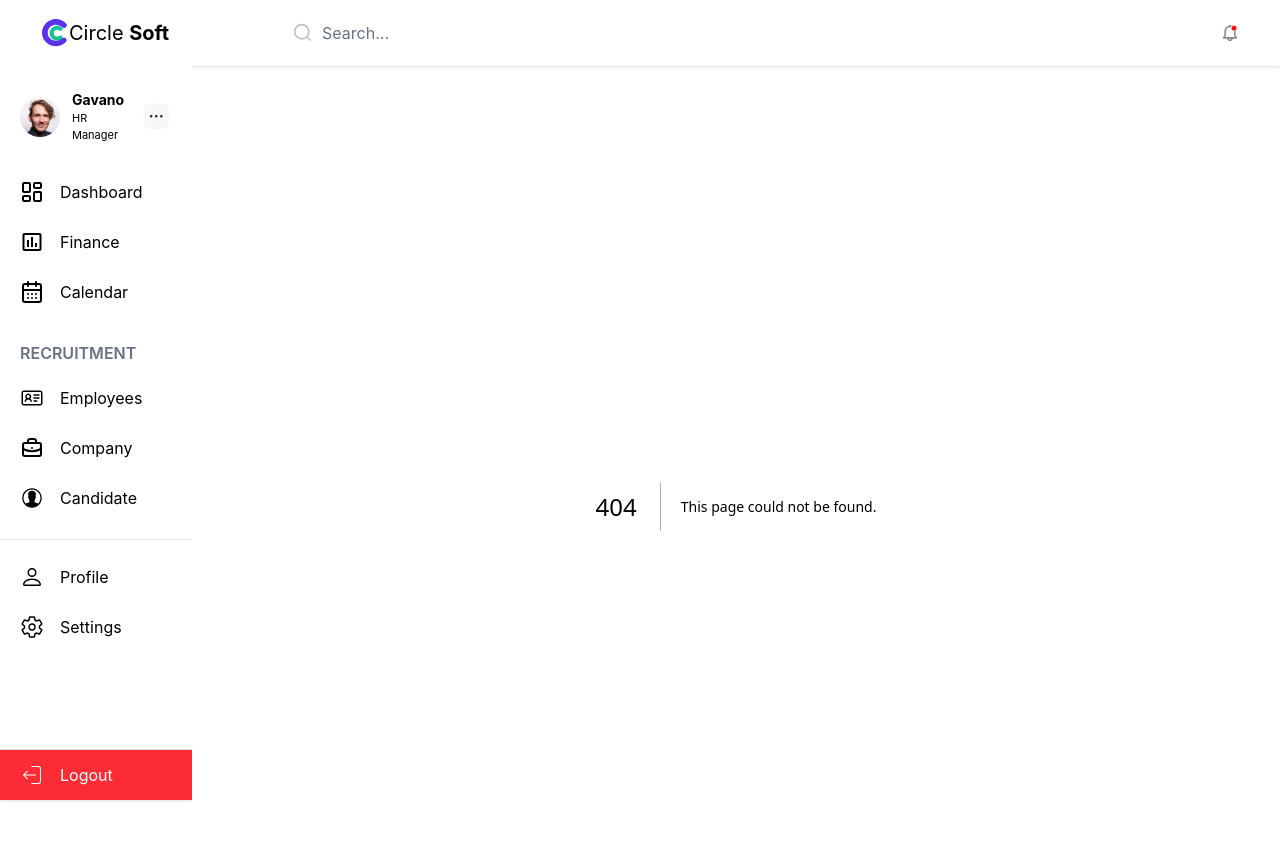
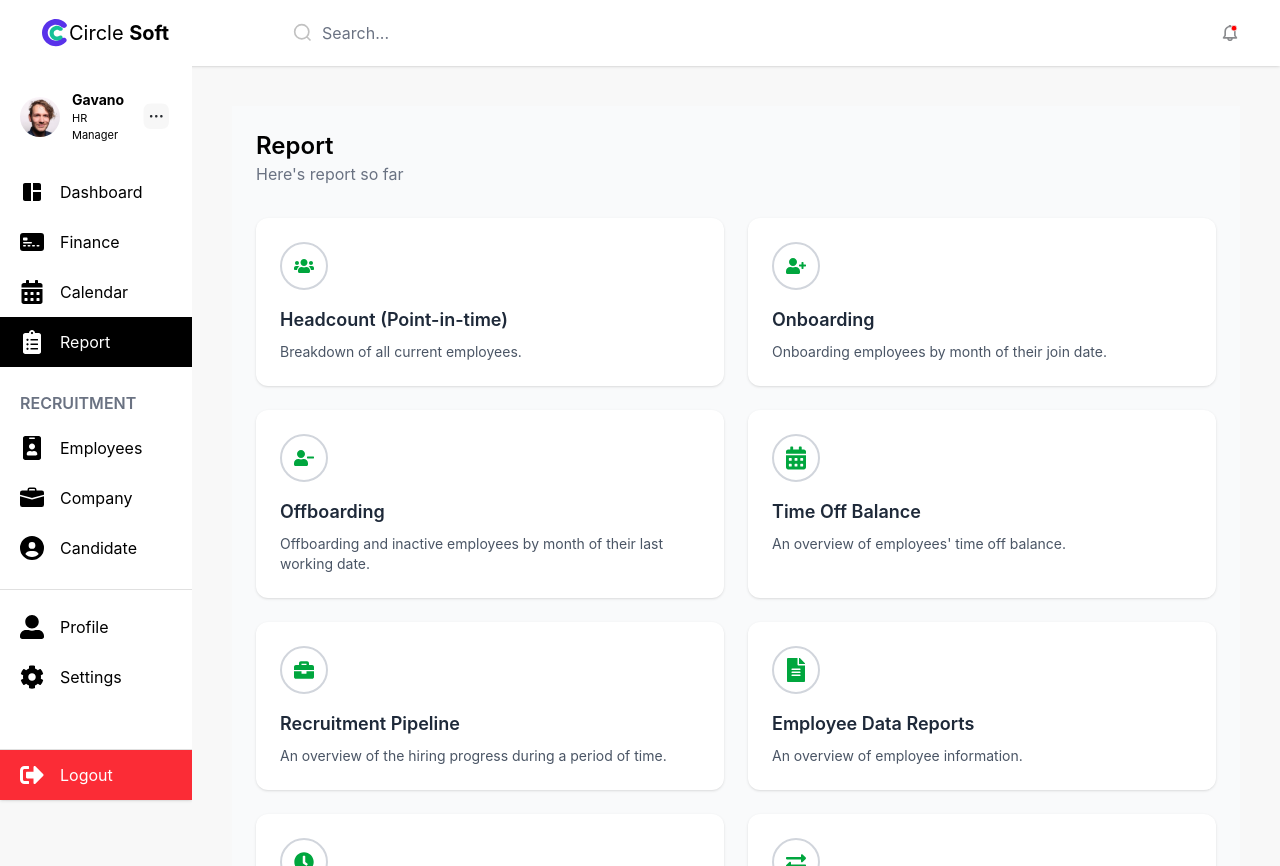
Before and after one commit to alameenbalogun/circleSoft, a Next.js app: page /report in a window 1280 px wide. Before the commit this address had no page. Built offline with nearby package versions, Linux system fonts and the light colour scheme.

Commit message:
added new page and updated sidebar icons

```diff
--- /dev/null
+++ b/src/app/report/page.js
@@ -0,0 +1,22 @@
+import PageLayout from "@/src/components/PageLayout";
+import ReportCard from "@/src/components/ReportCard";
+import { reportData } from "@/src/json/reportData";
+
+export default function Page() {
+  return (
+    <PageLayout>
+      <main className="min-h-screen bg-gray-50 p-6">
+        <div className="max-w-9xl mx-auto">
+          <h1 className="text-2xl font-semibold text-black">Report</h1>
+          <p className="text-gray-500 mb-8">Here's report so far</p>
+
+          <div className="grid grid-cols-1 sm:grid-cols-2 lg:grid-cols-2 gap-6">
+            {reportData.map((item,index)=> (
+                <ReportCard key={index} icon={item.icon} title={item.title} description={item.description} />
+            ))}
+          </div>
+        </div>
+      </main>
+    </PageLayout>
+  );
+}
--- /dev/null
+++ b/src/components/ReportCard.js
@@ -0,0 +1,11 @@
+export default function ReportCard({ icon: Icon, title, description }) {
+    return(
+        <div className="bg-white p-6 rounded-xl shadow hover:shadow-md transition all cursor-pointer ">
+            <div className="w-12 h-12 p-3 flex items-center justify-center rounded-full bg-white text-green-600 text-2xl mb-4 border-2 border-gray-300">
+                {Icon && <Icon  />}
+            </div>
+            <h3 className="text-lg font-semibold text-gray-800 mb-2">{title}</h3>
+            <p className="text-gray-600 text-sm mt-1">{description}</p>
+        </div>
+    )
+}
--- a/src/components/Sidebar.js
+++ b/src/components/Sidebar.js
@@ -2,14 +2,11 @@
 
 import Link from "next/link";
 import { usePathname } from "next/navigation";
-import { MdInsertChartOutlined } from "react-icons/md";
-import { LuLayoutDashboard, LuCalendarDays } from "react-icons/lu";
-import { LiaIdCard } from "react-icons/lia";
-import { TbBriefcase } from "react-icons/tb";
-import { IoIosContact } from "react-icons/io";
-import { BsPerson } from "react-icons/bs";
-import { IoSettingsOutline } from "react-icons/io5";
-import { CiLogout } from "react-icons/ci";
+import { MdSpaceDashboard } from "react-icons/md";
+import { BsBriefcaseFill, BsFillCreditCard2FrontFill } from "react-icons/bs";
+import { FaCalendarAlt, FaClipboardList, FaCog, FaIdBadge, FaSignOutAlt } from "react-icons/fa";
+import { FaCircleUser } from "react-icons/fa6";
+import { FaUserAlt } from "react-icons/fa";
 
 export default function SideBar() {
   const pathname = usePathname();
@@ -38,16 +35,21 @@ export default function SideBar() {
         <div>
           <ul className="mb-4 cursor-pointer">
             <Link href="/" className={linkClass("/")}>
-              <LuLayoutDashboard className="w-6 h-6 object-cover" />
+              <MdSpaceDashboard className="w-6 h-6 object-cover" />
               <p className="text-[16px]">Dashboard</p>
             </Link>
             <Link href="/finance" className={linkClass("/finance")}>
-              <MdInsertChartOutlined className="w-6 h-6 object-cover" />
+              <BsFillCreditCard2FrontFill className="w-6 h-6 object-cover" />
               <p className="text-[16px]">Finance</p>
             </Link>
             <Link href="/calendar" className={linkClass("/calendar")}>
-              <LuCalendarDays className="w-6 h-6 object-cover" />
+              <FaCalendarAlt className="w-6 h-6 object-cover" />
               <p className="text-[16px]">Calendar</p>
+            </Link>
+
+            <Link href="/report" className={linkClass("/report")}>
+              <FaClipboardList className="w-6 h-6 object-cover" />
+              <p className="text-[16px]">Report</p>
             </Link>
 
             <div className="mt-6">
@@ -56,15 +58,15 @@ export default function SideBar() {
               </h2>
 
               <Link href="/employee" className={linkClass("/employee")}>
-                <LiaIdCard className="w-6 h-6 object-cover" />
+                <FaIdBadge className="w-6 h-6 object-cover" />
                 <p className="text-[16px]">Employees</p>
               </Link>
               <Link href="/company" className={linkClass("/company")}>
-                <TbBriefcase className="w-6 h-6 object-cover" />
+                <BsBriefcaseFill className="w-6 h-6 object-cover" />
                 <p className="text-[16px]">Company</p>
               </Link>
               <Link href="/candidate" className={linkClass("/candidate")}>
-                <IoIosContact className="w-6 h-6 object-cover" />
+                <FaCircleUser className="w-6 h-6 object-cover" />
                 <p className="text-[16px]">Candidate</p>
               </Link>
             </div>
@@ -74,11 +76,11 @@ export default function SideBar() {
 
           <ul className="mt-3 cursor-pointer">
             <Link href="/profile" className={linkClass("/profile")}>
-              <BsPerson className="w-6 h-6 object-cover" />
+              <FaUserAlt className="w-6 h-6 object-cover" />
               <p className="text-[16px]">Profile</p>
             </Link>
             <Link href="/settings" className={linkClass("/settings")}>
-              <IoSettingsOutline className="w-6 h-6 object-cover" />
+              <FaCog className="w-6 h-6 object-cover" />
               <p className="text-[16px]">Settings</p>
             </Link>
           </ul>
@@ -91,7 +93,7 @@ export default function SideBar() {
               href="/logout"
               className="flex items-center gap-4 p-2 px-5 xl:px-10 bg-red-500 text-white hover:bg-white h-[50px] hover:text-red-500"
             >
-              <CiLogout className="w-6 h-6 object-cover" />
+              <FaSignOutAlt className="w-6 h-6 object-cover" />
               <p className="text-[16px]">Logout</p>
             </Link>
           </ul>
--- /dev/null
+++ b/src/json/reportData.js
@@ -0,0 +1,45 @@
+import { FaBriefcase, FaCalendarAlt, FaClock, FaExchangeAlt, FaFileAlt, FaUserMinus, FaUserPlus, FaUsers } from "react-icons/fa";
+
+
+export const reportData = [
+    {
+        icon: FaUsers ,
+        title: "Headcount (Point-in-time)",
+        description: "Breakdown of all current employees."
+    },
+    {
+        icon: FaUserPlus ,
+        title: "Onboarding",
+        description: "Onboarding employees by month of their join date."
+    },
+    {
+        icon: FaUserMinus ,
+        title: "Offboarding",
+        description: "Offboarding and inactive employees by month of their last working date."
+    },
+    {
+        icon: FaCalendarAlt ,
+        title: "Time Off Balance",
+        description: "An overview of employees' time off balance."
+    },
+    {
+        icon: FaBriefcase ,
+        title: "Recruitment Pipeline",
+        description: "An overview of the hiring progress during a period of time."
+    },
+    {
+        icon: FaFileAlt ,
+        title: "Employee Data Reports",
+        description: "An overview of employee information."
+    },
+    {
+        icon: FaClock ,
+        title: "Time Off Schedule",
+        description: "An overview of employees' time off schedule."
+    },
+    {
+        icon: FaExchangeAlt ,
+        title: "Employee Turnover Rate",
+        description: "An overview of the resigned employees over the active employees."
+    },
+]
```
Also changed, not shown: 1 other file (tests, documents, lock files or other folders).
